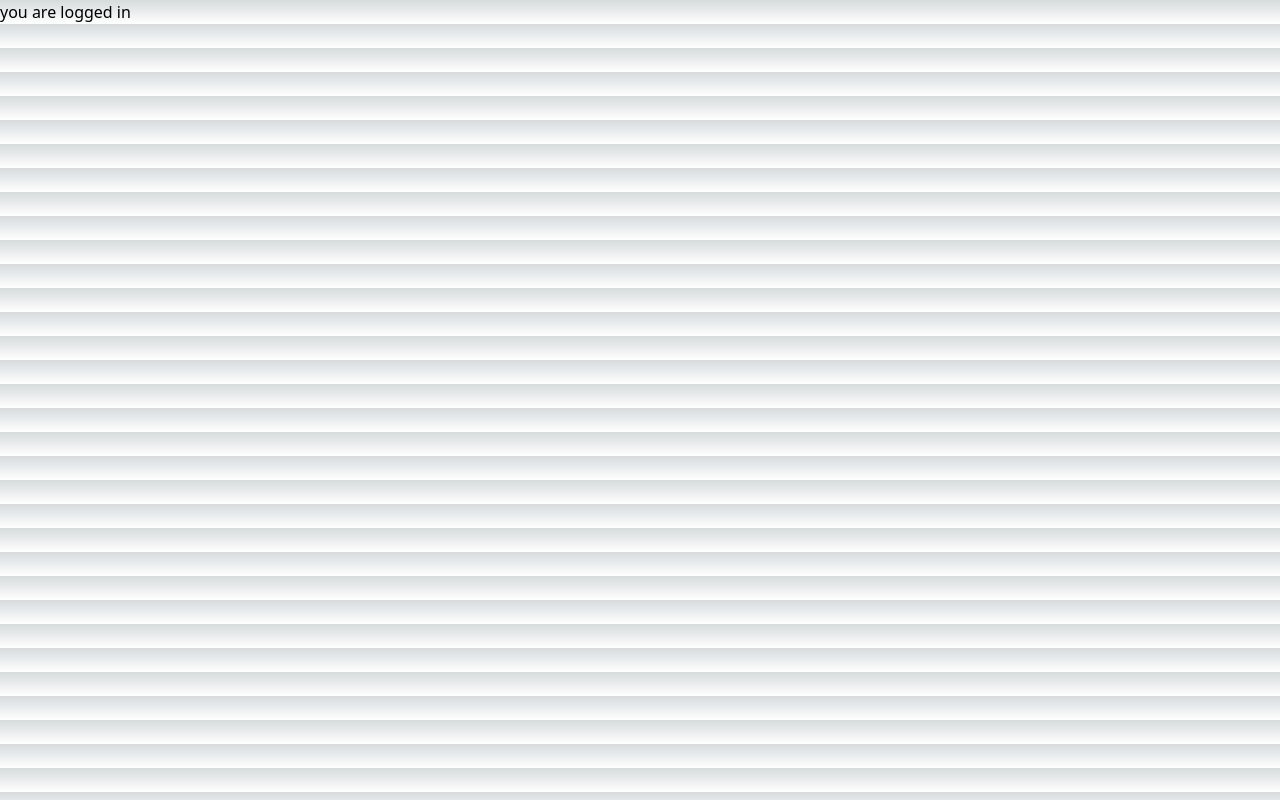
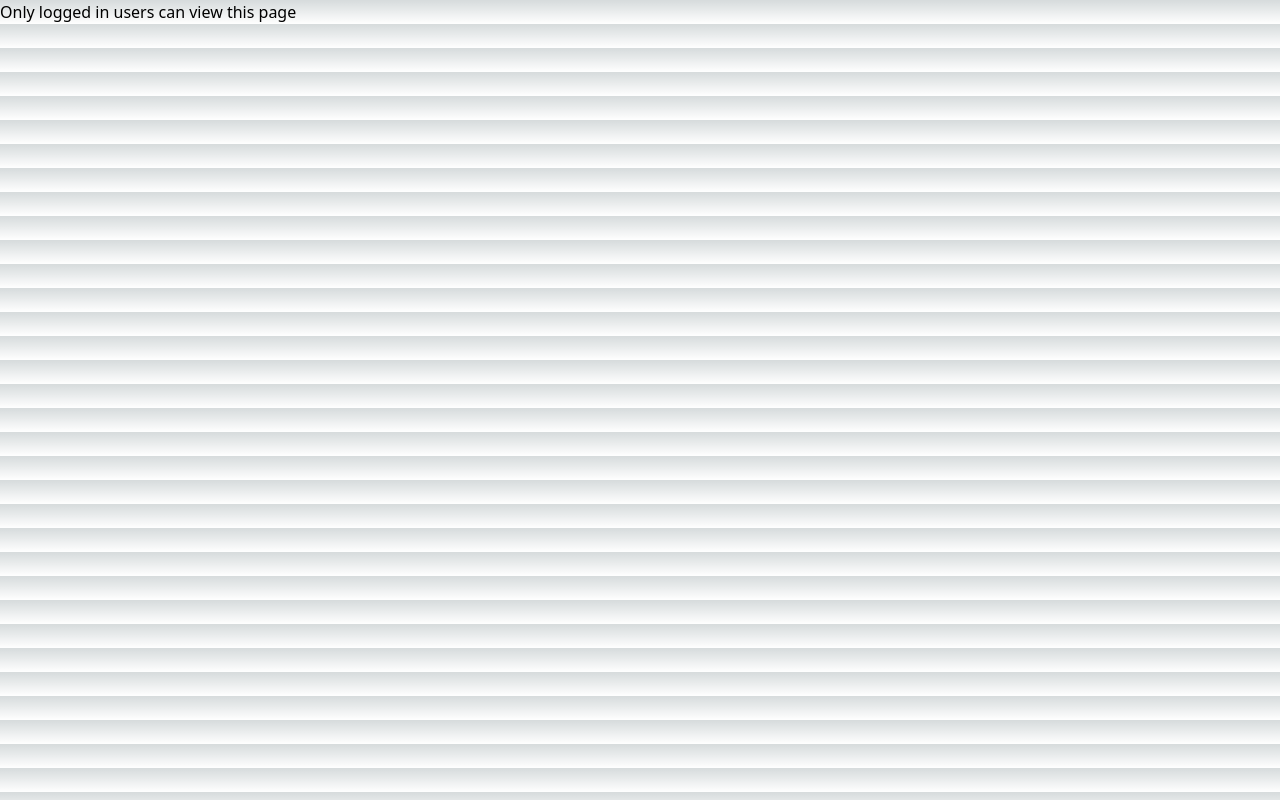
Before and after one commit to rachelnicole/goblinmode, a Next.js app: page /admin in a window 1280 px wide. Built offline with nearby package versions, Linux system fonts and the light colour scheme; no server answers; sample sign-in values are in the browser's storage.

Commit message:
fix login message actually

```diff
--- a/src/app/admin/page.js
+++ b/src/app/admin/page.js
@@ -10,7 +10,7 @@ function Page() {
         if (user == null) router.push("/")
     }, [user])
 
-    return (<h1>you are logged in</h1>);
+    return (<h1>Only logged in users can view this page</h1>);
 }
 
 export default Page;
```
